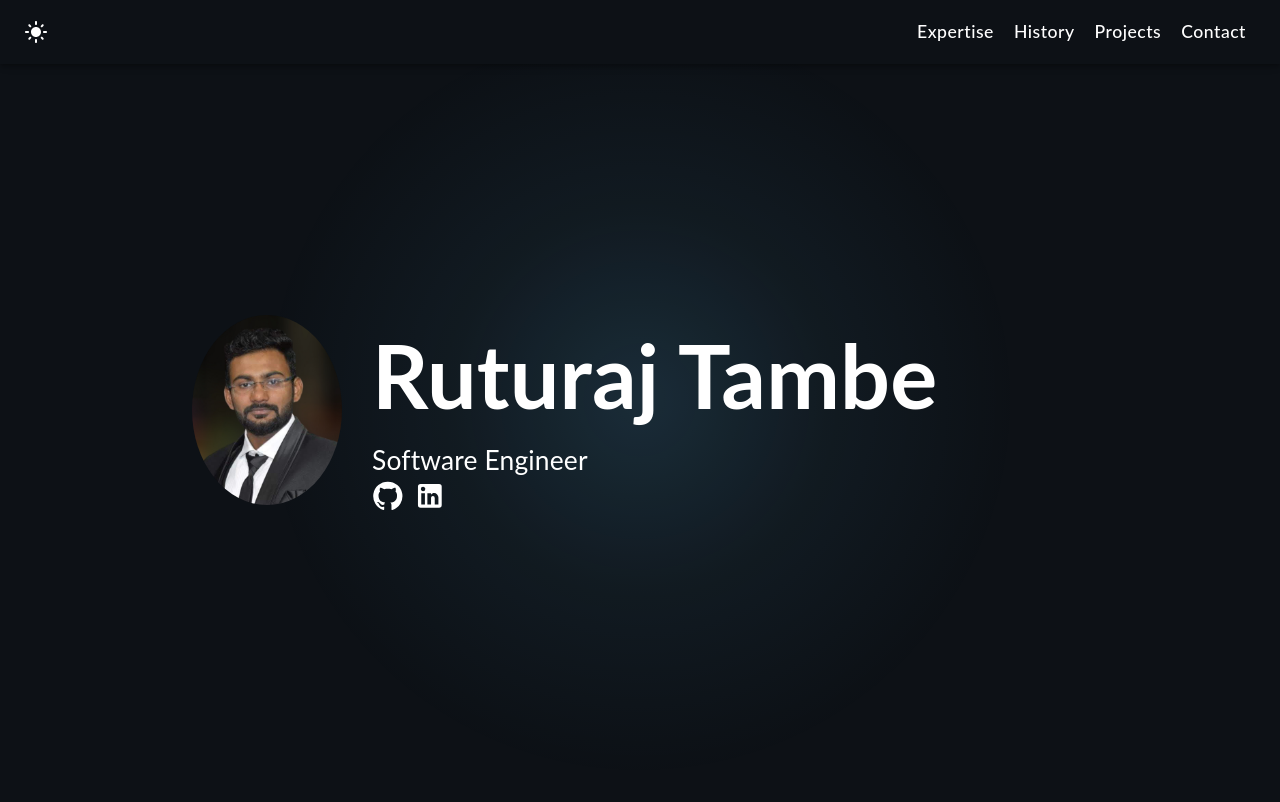
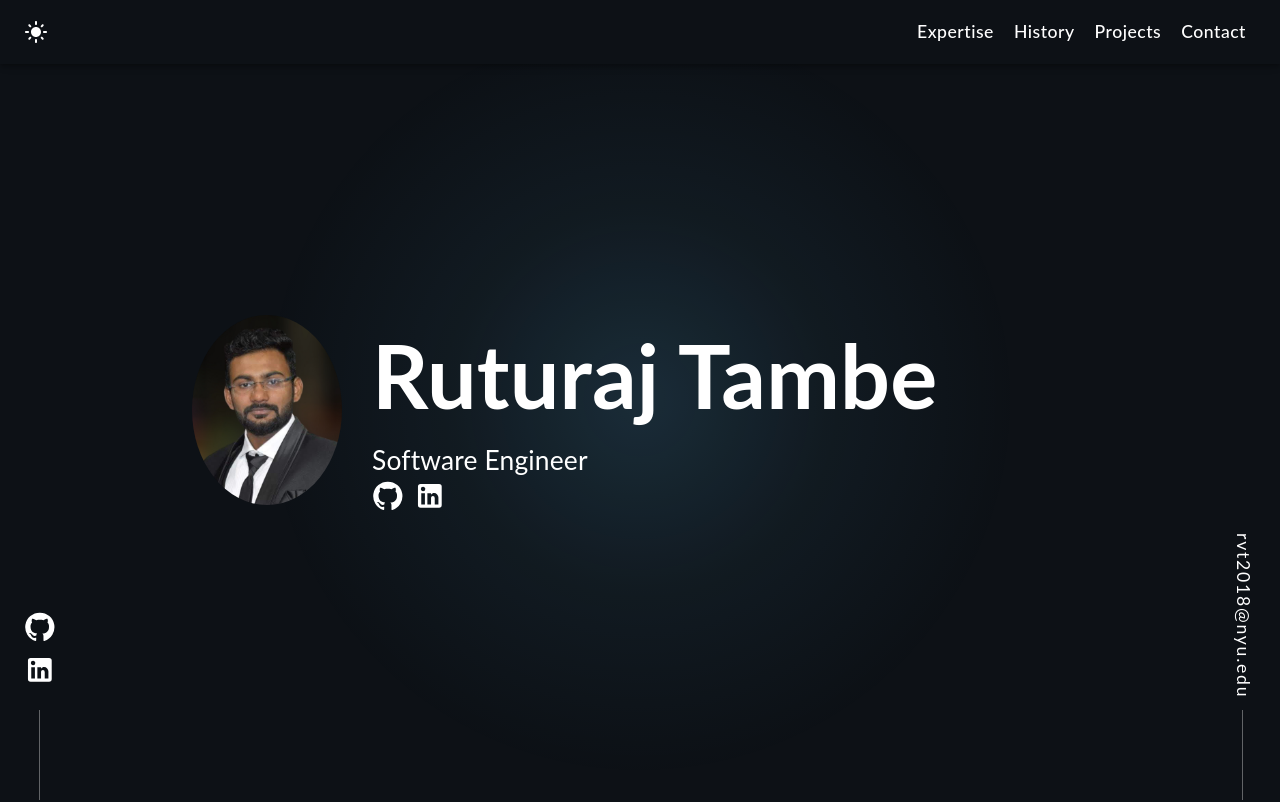
Before and after one commit to Ruturaj-Vasant/Ruturaj-Vasant.github.io, a React (Create React App) app: page / in a window 1280 px wide. Shown: the top 802 px of the page. Built offline with nearby package versions, Linux system fonts and the light colour scheme.

Commit message:
side logos

```diff
--- a/src/assets/styles/Main.scss
+++ b/src/assets/styles/Main.scss
@@ -207,6 +207,45 @@
   --default-x: 50%;
   --default-y: 50%;
 }
+
+/* ===== Fixed Social Icons Rail (left side) ===== */
+/* Target only the top-level rail (sibling of .background-glow / .about-section) */
+.container > .social_icons {
+  position: fixed;
+  left: 24px;
+  bottom: 0;
+  display: flex;
+  flex-direction: column;
+  align-items: center;
+  gap: 12px;
+  z-index: 3;
+  background: transparent;
+  color: inherit; /* color is set by theme rules below */
+}
+.container > .social_icons::after {
+  content: "";
+  display: block;
+  width: 1px;
+  height: 90px;
+  margin-top: 12px;
+  background: currentColor;
+  opacity: 0.35;
+}
+.container > .social_icons a {
+  display: inline-flex;
+  text-decoration: none;
+  opacity: 1;
+  transition: transform 0.15s ease, opacity 0.15s ease, color 0.15s ease;
+  color: inherit;
+}
+.container > .social_icons a:hover {
+  transform: translateY(-2px);
+}
+.container > .social_icons svg {
+  font-size: 1.8em;
+  color: inherit;
+  fill: currentColor;
+}
 .light-mode .social_icons svg:hover,
 .light-mode .mobile_social_icons svg:hover {
   color: #7f7fff; /* softer lavender */
@@ -219,6 +258,70 @@
   filter: drop-shadow(0 0 6px rgba(102, 204, 255, 0.6));
 }
 
-.dark-mode {
-  background: #0d1116;
+
+
+
+/* Social rail and email rail color for dark mode */
+.dark-mode .social_icons,
+.dark-mode .social_icons a,
+.dark-mode .social_icons svg,
+.dark-mode .email-rail,
+.dark-mode .email-rail a,
+.dark-mode .email-rail svg {
+  color: #ffffff !important;
 }
+
+/* Social rail and email rail color for light mode */
+.light-mode .social_icons,
+.light-mode .social_icons a,
+.light-mode .social_icons svg,
+.light-mode .email-rail,
+.light-mode .email-rail a,
+.light-mode .email-rail svg {
+  color: #000000 !important;
+}
+
+/* ===== Fixed Email Rail (desktop) ===== */
+.email-rail {
+  position: fixed;
+  right: 24px;
+  bottom: 0;
+  display: flex;
+  flex-direction: column;
+  align-items: center;
+  z-index: 3;
+  background: transparent;
+}
+
+.email-rail a {
+  writing-mode: vertical-rl;
+  text-decoration: none;
+  letter-spacing: 0.1em;
+  opacity: 1;
+  transition: transform 0.15s ease, opacity 0.15s ease, color 0.15s ease;
+  color: inherit;
+}
+
+.email-rail a:hover {
+  transform: translateY(-2px);
+  opacity: 1;
+}
+
+.email-rail::after {
+  content: "";
+  display: block;
+  width: 1px;
+  height: 90px;
+  margin-top: 12px;
+  background: currentColor;
+  opacity: 0.35;
+}
+
+/* Theme-aware colors for social_icons and email-rail */
+
+/* Remove duplicate theme rules for rails */
+
+/* Hide on tablets/phones */
+@media (max-width:768px) {
+  .social_icons, .email-rail { display: none; }
+}
--- a/src/components/Main.tsx
+++ b/src/components/Main.tsx
@@ -36,6 +36,19 @@ function Main() {
   return (
     <div className="container">
       <div className={`background-glow ${theme}-mode`} />
+      {/* Fixed vertical social icons rail (desktop only) */}
+      <div className={`social_icons ${theme}-mode`}>
+        <a href="https://github.com/Ruturaj-Vasant" target="_blank" rel="noreferrer" aria-label="GitHub">
+          <GitHubIcon />
+        </a>
+        <a href="https://www.linkedin.com/in/ruturaj-tambe-929364169/" target="_blank" rel="noreferrer" aria-label="LinkedIn">
+          <LinkedInIcon />
+        </a>
+      </div>
+      {/* Fixed vertical email rail (desktop only) */}
+      <div className={`email-rail ${theme}-mode`}>
+        <a href="mailto:rvt2018@nyu.edu" aria-label="Email Ruturaj">rvt2018@nyu.edu</a>
+      </div>
       <div className="about-section">
         <div className="image-wrapper">
           <img src={profileImage} alt="Ruturaj Tambe" />
```
